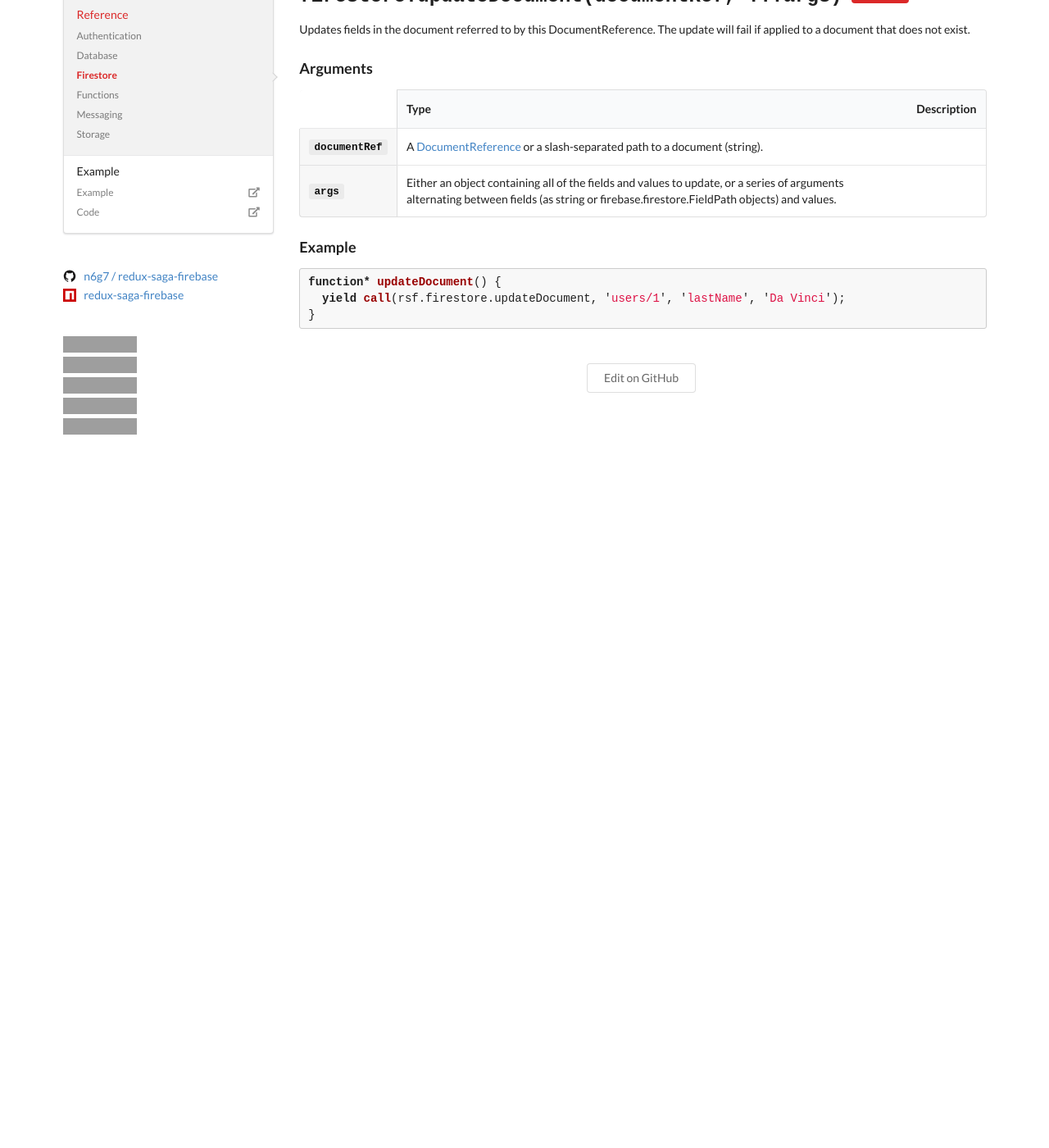
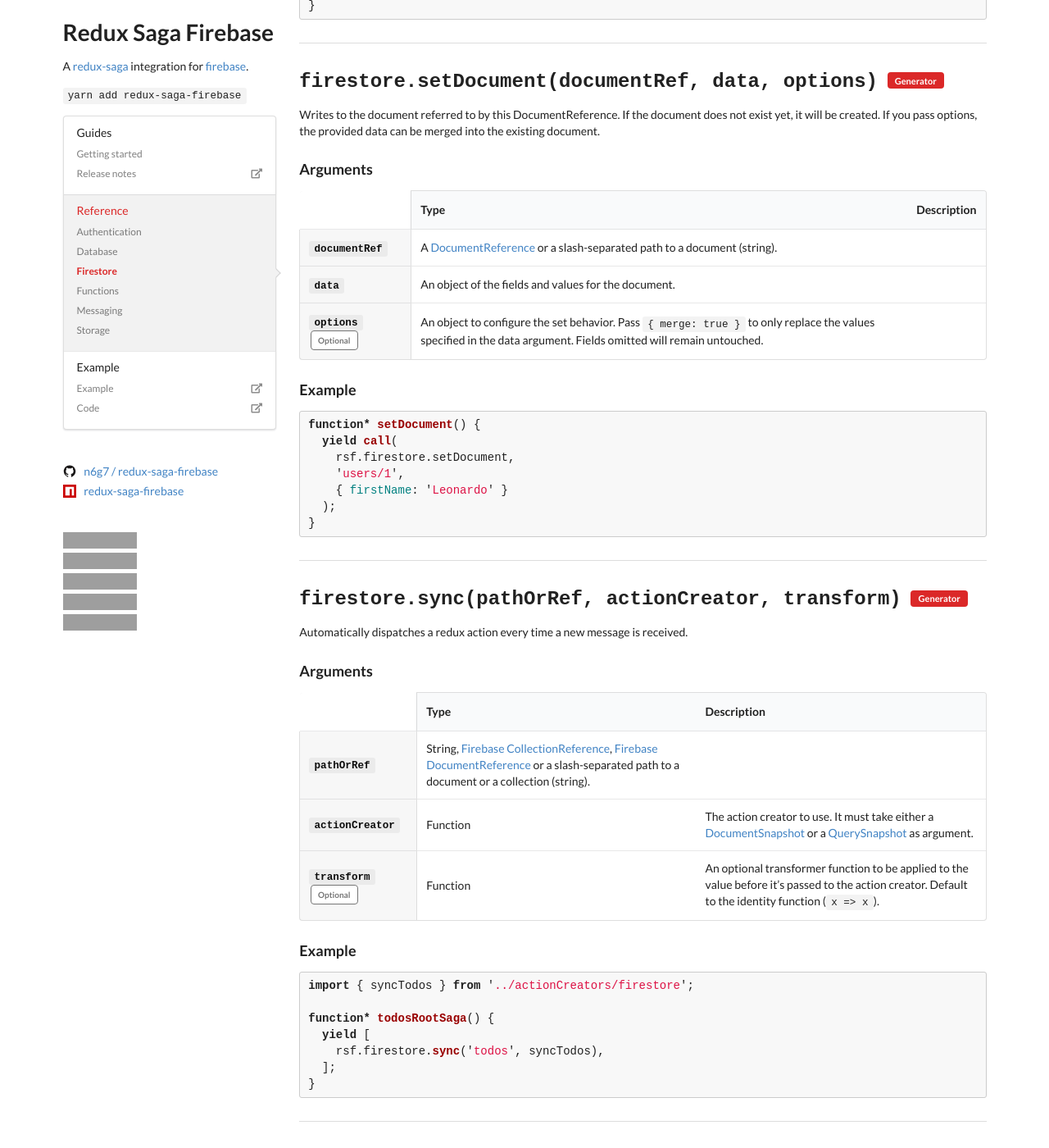
Before and after one commit to n6g7/redux-saga-firebase, a Jekyll site: the page built from docs/_reference/firestore.md, in a window 1280 px wide and 1400 px high, scrolled down 3259 px. Shown: the whole window at 82% size. Built offline with Jekyll 4.4.1, drawn with Linux system fonts in a browser that asks for light colours; nearby versions of some CDN libraries; before the commit the page ends 3794 px from its top, so only the background shows below that; some of the changed text lies outside the part shown; grey boxes are pictures that could not be loaded.

Commit message:
Add firestore.channel and firestore.sync.

````diff
--- a/docs/_reference/firestore.md
+++ b/docs/_reference/firestore.md
@@ -26,6 +26,31 @@
             lastName: 'Musk'
           }
         );
+      }
+      ```
+
+  - signature: firestore.channel(pathOrRef, type)
+    id: channel
+    generator: false
+    description: Returns a redux-saga [Channel](https://redux-saga.github.io/redux-saga/docs/advanced/Channels.html) which emits every time the data at `pathOrRef` in firestore changes.
+    arguments:
+      - name: pathOrRef
+        required: true
+        type: String, [Firebase CollectionReference](https://firebase.google.com/docs/reference/js/firebase.firestore.CollectionReference), [Firebase DocumentReference](https://firebase.google.com/docs/reference/js/firebase.firestore.DocumentReference) or a slash-separated path to a document or a collection (string).
+      - name: type
+        required: false
+        type: A string
+        description: Either `collection` or `document`. Defaults to `collection`.
+    output: A redux-saga [Channel](https://redux-saga.github.io/redux-saga/docs/advanced/Channels.html) which emits every time the data at `pathOrRef` in firestore changes.
+    example: |
+      ```js
+      function* syncTodosSaga() {
+        const channel = rsf.firestore.channel('todos');
+
+        while(true) {
+          const todos = yield take(channel);
+          yield put(syncTodos(todos));
+        }
       }
       ```
 
@@ -113,6 +138,34 @@
       }
       ```
 
+  - signature: firestore.sync(pathOrRef, actionCreator, transform)
+    id: sync
+    generator: true
+    description: Automatically dispatches a redux action every time a new message is received.
+    arguments:
+      - name: pathOrRef
+        required: true
+        type: String, [Firebase CollectionReference](https://firebase.google.com/docs/reference/js/firebase.firestore.CollectionReference), [Firebase DocumentReference](https://firebase.google.com/docs/reference/js/firebase.firestore.DocumentReference) or a slash-separated path to a document or a collection (string).
+      - name: actionCreator
+        required: true
+        type: Function
+        description: The action creator to use. It must take either a [DocumentSnapshot](https://firebase.google.com/docs/reference/js/firebase.firestore.DocumentSnapshot) or a [QuerySnapshot](https://firebase.google.com/docs/reference/js/firebase.firestore.QuerySnapshot) as argument.
+      - name: transform
+        required: false
+        type: Function
+        description: An optional transformer function to be applied to the value before it's passed to the action creator. Default to the identity function (`x => x`).
+    output:
+    example: |
+      ```js
+      import { syncTodos } from '../actionCreators/firestore';
+
+      function* todosRootSaga() {
+        yield [
+          rsf.firestore.sync('todos', syncTodos),
+        ];
+      }
+      ```
+
   - signature: firestore.updateDocument(documentRef, ...args)
     id: updateDocument
     generator: true
--- a/src/index.js
+++ b/src/index.js
@@ -49,10 +49,12 @@
     // Firestore methods
     this.firestore = {
       addDocument: firestore.addDocument.bind(this),
+      channel: firestore.channel.bind(this),
       deleteDocument: firestore.deleteDocument.bind(this),
       getCollection: firestore.getCollection.bind(this),
       getDocument: firestore.getDocument.bind(this),
       setDocument: firestore.setDocument.bind(this),
+      sync: firestore.sync.bind(this),
       updateDocument: firestore.updateDocument.bind(this)
     }
 
````
Also changed, not shown: src/firestore.js (+26 -1 lines), src/firestore.test.js (+97 -10 lines), src/index.test.js (+2 -0 lines), README.md.
